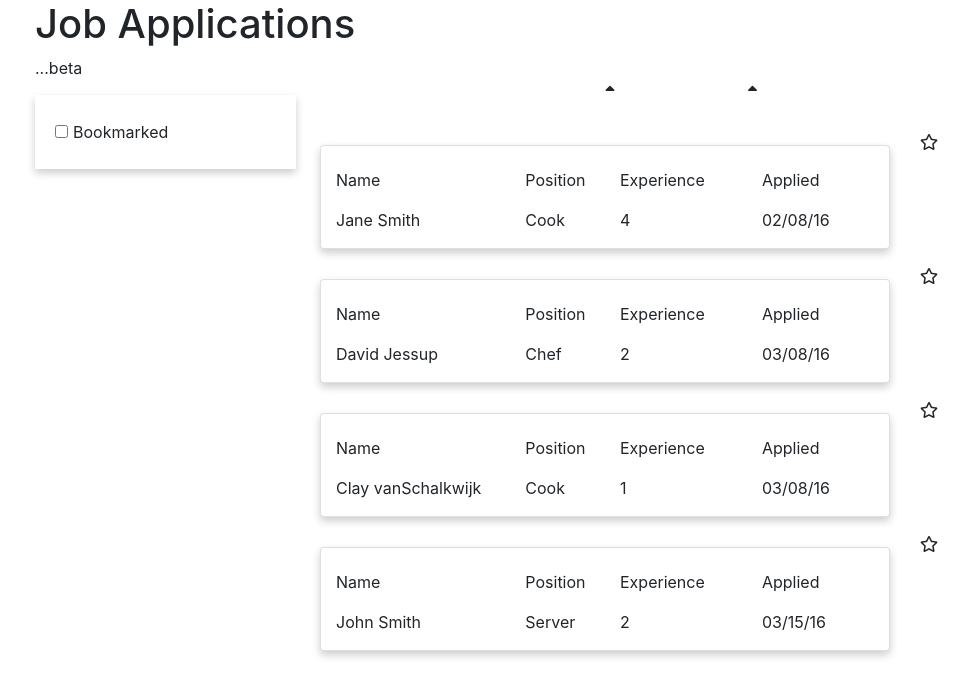
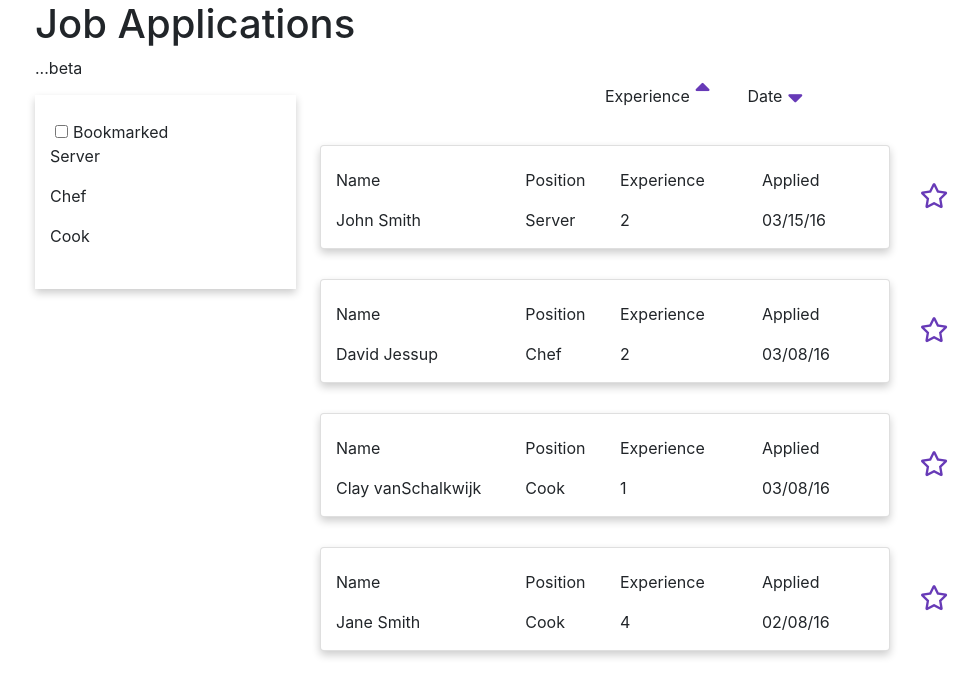
Before and after one commit to jking94/job-application-dashboard, an Angular app: page /dashboard in a window 1280 px wide. Shown: the top 696 px of the page, without its empty margins (50-1028 px from the left). Built offline with nearby package versions, Linux system fonts and the light colour scheme.

Commit message:
got unique positions for filter and minor styling

```diff
--- a/src/app/dashboard/dashboard.component.html
+++ b/src/app/dashboard/dashboard.component.html
@@ -19,12 +19,11 @@
               <span>Bookmarked</span>
             </div>
           </div>
-          <!-- <div class="row">
-            <div class="col-12">
-              <input class="filter-checkbox" type="checkbox" (change)="stateManagement.sortByDate()" />
-              <span>Sort By Date</span>
-            </div>
-          </div> -->
+          <div class="row">
+            <p *ngFor="let position of stateManagement.positions" class="col-12">
+              {{position}}
+            </p>
+          </div>
         </div>
       </div>
     </div>
@@ -35,18 +34,21 @@
             <div class="col-12 col-lg-4"></div>
             <div class="col-12 col-lg-2"></div>
 
-            <div class="col-12 col-lg-3">
-              <i *ngIf="!sortedByExpAscending" class="fas fa-sort-up" (click)="stateManagement.sortByExperience()"></i>
-              <i *ngIf="sortedByExpAscending" class="fas fa-sort-down" (click)="stateManagement.sortByExperience()"></i>
+            <div style="cursor:pointer;" (click)="stateManagement.sortByExperience()"
+              class="col-12 col-lg-3 application-toggle">
+              <span>Experience</span>
+              <i *ngIf="!stateManagement.sortedByExpAscending" class="carat fas fa-sort-up"></i>
+              <i *ngIf="stateManagement.sortedByExpAscending" class="carat fas fa-sort-down"></i>
             </div>
-            <div class="col-12 col-lg-3">
-              <i *ngIf="!sortedByDateAscending" class="fas fa-sort-up" (click)="stateManagement.sortByDate()"></i>
-              <i *ngIf="sortedByDateAscending" class="fas fa-sort-down" (click)="stateManagement.sortByDate()"></i>
+            <div style="cursor:pointer;" (click)="stateManagement.sortByDate()" class="col-12 col-lg-3">
+              <span>Date</span>
+              <i *ngIf="!stateManagement.sortedByDateAscending" class="carat fas fa-sort-up"></i>
+              <i *ngIf="stateManagement.sortedByDateAscending" class="carat fas fa-sort-down"></i>
             </div>
           </div>
         </div>
       </div>
-      <div class="row" *ngFor="let application of stateManagement.data">
+      <div class="row row-centered" *ngFor="let application of stateManagement.data">
         <div (click)="stateManagement.viewApplication(application)" class="card col-8">
           <div style="margin-top:22px" class="row">
             <div class="col-12">
@@ -66,9 +68,9 @@
           </div>
         </div>
         <div class="col-2">
-          <i *ngIf="!application.bookmarked" class="far fa-star"
+          <i *ngIf="!application.bookmarked" class="star far fa-star"
             (click)="stateManagement.bookmarkApplication(application)"></i>
-          <i *ngIf="application.bookmarked" class="fas fa-star"
+          <i *ngIf="application.bookmarked" class="star fas fa-star"
             (click)="stateManagement.bookmarkApplication(application)"></i>
         </div>
       </div>
--- a/src/app/dashboard/dashboard.component.scss
+++ b/src/app/dashboard/dashboard.component.scss
@@ -1,5 +1,19 @@
 p{
     font-size: 16px;
+}
+.row-centered{
+  align-items: center;
+}
+i{
+  color:#673AB7;
+  cursor:pointer;
+  &.star{
+    font-size:25px;
+  }
+  &.carat{
+    font-size:25px;
+    margin-left:5px;
+  }
 }
 .card {
   box-shadow: 0 4px 8px 0 rgba(0,0,0,0.2);
@@ -23,3 +37,6 @@ p{
 .filter-checkbox{
   margin:5px;
 }
+.application-toggle{
+  cursor:pointer;
+}
--- a/src/app/data.service.ts
+++ b/src/app/data.service.ts
@@ -6,6 +6,7 @@ import data from '../sampleData/data.json';
 })
 export class DataService {
   sampleData;
+  positions;
   applicationDetail;
 
 
@@ -47,16 +48,25 @@ export class DataService {
       this.sampleData.sort(function (a, b) {
         a = new Date(a.applied);
         b = new Date(b.applied);
-        return a < b ? -1 : a > b ? 1 : 0;
+        return a > b ? -1 : a < b ? 1 : 0;
       });
 
       localStorage.setItem('inMemoryDB', JSON.stringify(this.sampleData));
-      console.log(localStorage.getItem('inMemoryDB'));
 
     } else {
       this.sampleData = JSON.parse(localStorage.getItem('inMemoryDB'));
+    }
 
+    // Gets the distinct positions from all applications
+    function distinctPositions(value, index, self) {
+      return self.indexOf(value) === index;
     }
+
+    const nonDistinctPositions = this.sampleData.map(function (application) {
+      return application.position;
+    });
+
+    this.positions = nonDistinctPositions.filter(distinctPositions);
 
   }
 }
--- a/src/app/state-management.service.ts
+++ b/src/app/state-management.service.ts
@@ -6,15 +6,15 @@ import { Router } from '@angular/router';
   providedIn: 'root'
 })
 export class StateManagementService {
+  positions;
   data;
   public showingBookmarked = false;
-  public sortedByDateAscending = false;
+  public sortedByDateAscending = true;
   public sortedByExpAscending = false;
 
   constructor(private dataService: DataService, private router: Router) {
+    this.positions = this.dataService.positions;
     this.data = this.dataService.sampleData;
-    console.log('Reading local json files');
-    console.log(dataService.sampleData);
   }
 
   viewApplication(application) {
@@ -25,7 +25,6 @@ export class StateManagementService {
   bookmarkApplication(application) {
     application.bookmarked = !application.bookmarked;
     localStorage.setItem('inMemoryDB', JSON.stringify(this.dataService.sampleData));
-    console.log(localStorage.getItem('inMemoryDB'));
   }
 
   filterBookmarkedApplications() {
@@ -54,7 +53,6 @@ export class StateManagementService {
       });
     }
     this.sortedByDateAscending = !this.sortedByDateAscending;
-    console.log(this.sortedByDateAscending);
   }
   sortByExperience() {
     if (this.sortedByExpAscending === false) {
@@ -71,7 +69,6 @@ export class StateManagementService {
       });
     }
     this.sortedByExpAscending = !this.sortedByExpAscending;
-    console.log(this.sortedByExpAscending);
   }
 
 }
```
